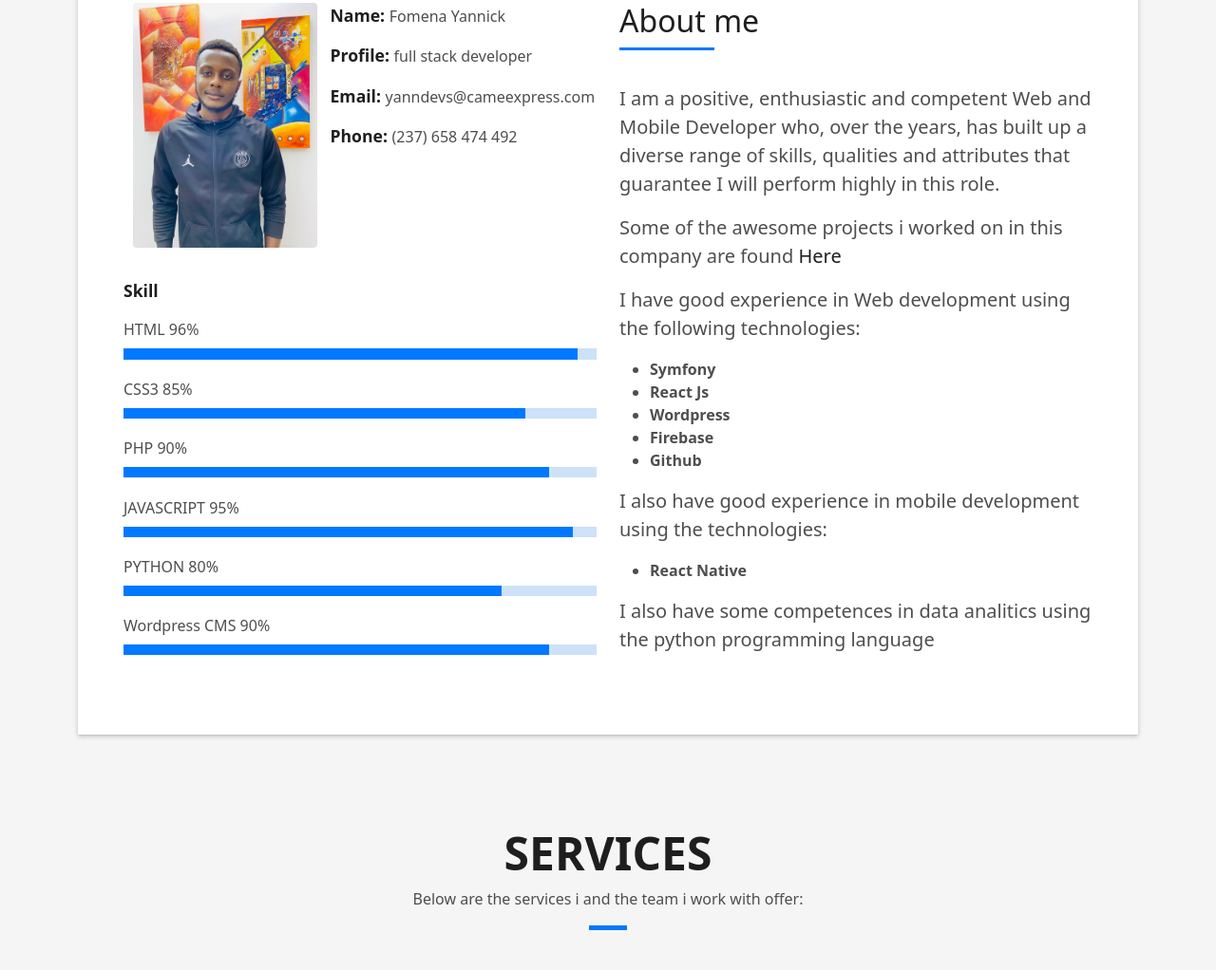
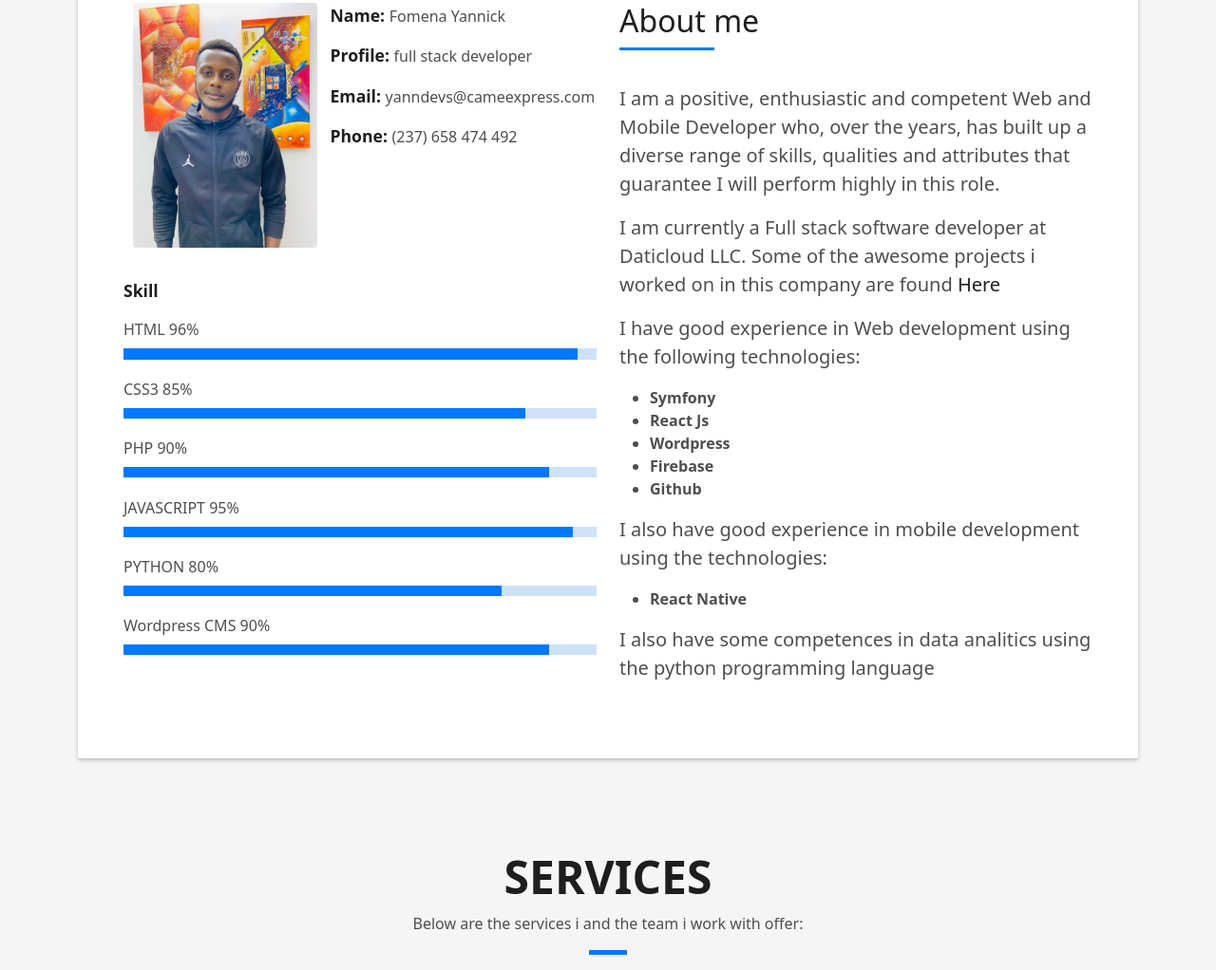
Before and after one commit to Elfomen/port-folio, a plain HTML site: page index.html in a window 1280 px wide. Shown: the part 925-1947 px from the top of the page at 95% size. Drawn offline with Linux system fonts and the light colour scheme.

Commit message:
modified the description

```diff
--- a/index.html
+++ b/index.html
@@ -230,8 +230,9 @@
                         guarantee I will perform highly in this role.
                       </p>
                       <p class="lead">
-                        Some of the awesome projects i worked on in this company
-                        are found
+                        I am currently a Full stack software developer at
+                        Daticloud LLC. Some of the awesome projects i worked on
+                        in this company are found
                         <a href="#work">Here</a>
                       </p>
                       <p class="lead">
```
